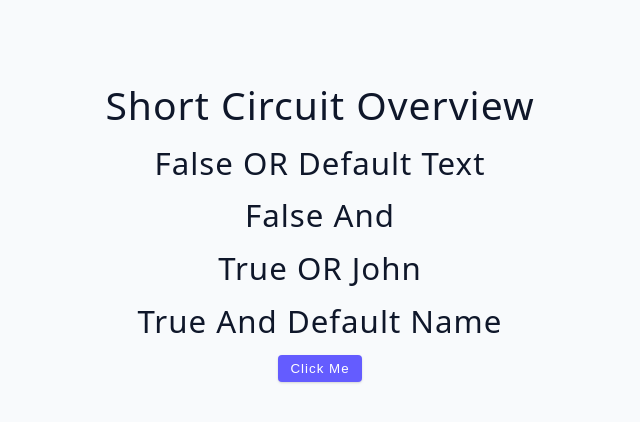
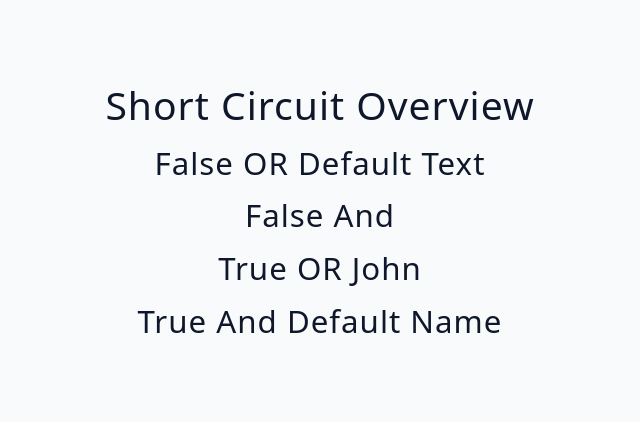
Before and after one commit to yorkyorkex/03-advanced-react, a React (Vite) app: page / in a window 1280 px wide. Shown: the top 422 px of the page, without its empty margins (320-960 px from the left). Built offline with nearby package versions, Linux system fonts and the light colour scheme.

Commit message:
Remove button for setting text in ShortCircuitOverview component

```diff
--- a/src/tutorial/03-conditional-rendering/starter/04-short-circuit-overview.jsx
+++ b/src/tutorial/03-conditional-rendering/starter/04-short-circuit-overview.jsx
@@ -11,9 +11,6 @@ const ShortCircuitOverview = () => {
       <h3>False And {text && 'default name'}</h3>
       <h3>True OR {name || 'default name'}</h3>
       <h3>True And {name && 'default name'}</h3>
-      <button className="btn" onClick={() => setText('hello world')}>
-        click me
-      </button>
     </>
   )
 }
```
